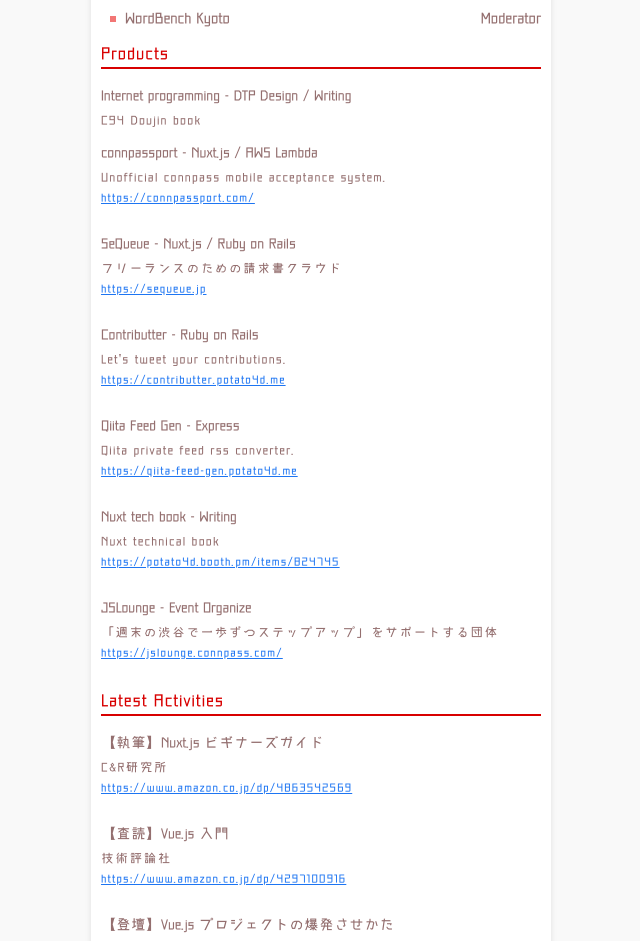
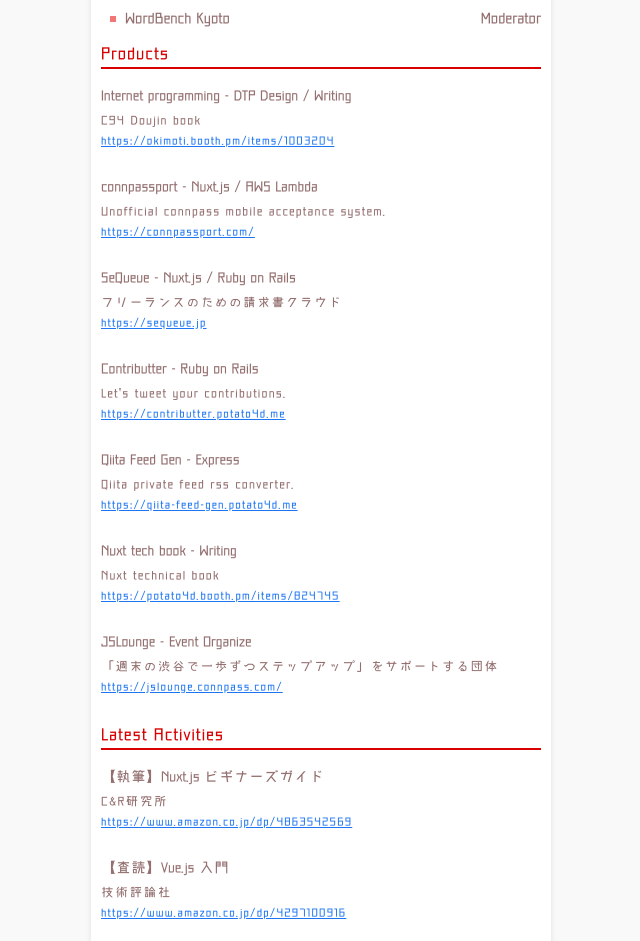
Before and after one commit to potato4d/potato4d.me, a Nuxt app: page / in a window 1280 px wide. Shown: the part 941-1882 px from the top of the page, without its empty margins (319-959 px from the left). Built offline with nearby package versions, Linux system fonts and the light colour scheme.

Commit message:
Add C94 link

```diff
--- a/pages/index.vue
+++ b/pages/index.vue
@@ -73,6 +73,7 @@
         <dt>Internet programming - DTP Design / Writing</dt>
         <dd>
           <span>C94 Doujin book</span><br>
+          <span class="link"><a href="https://okimoti.booth.pm/items/1003204" target="_blank" rel="noopener" >https://okimoti.booth.pm/items/1003204</a></span>
         </dd>
 
         <dt>connpassport - Nuxt.js / AWS Lambda</dt>
```
